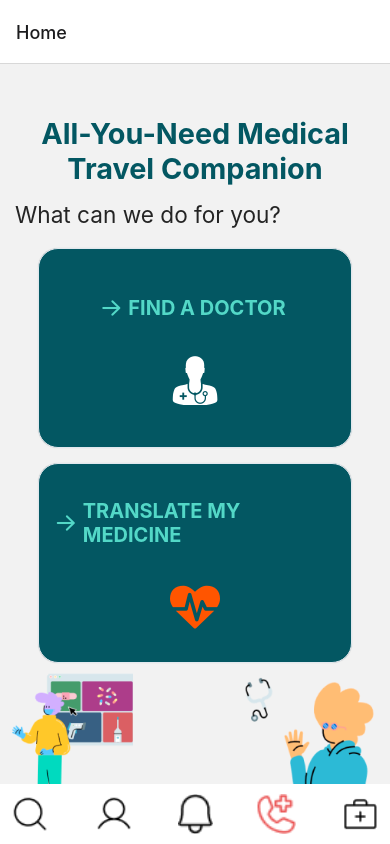
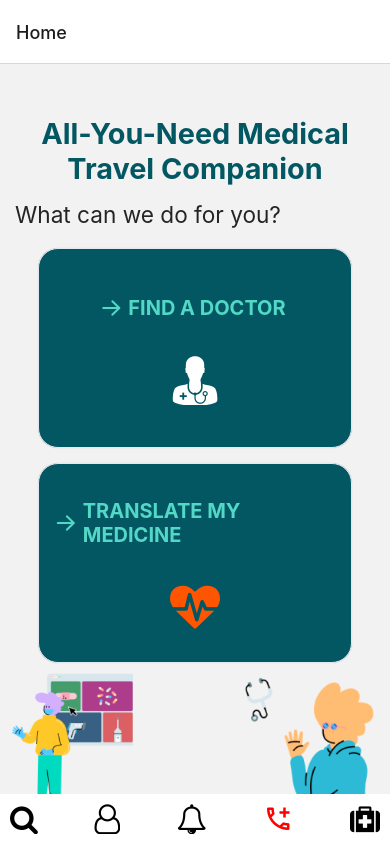
Before and after one commit to ahmadshah99/MediverseApp, a React Native app: screen /Home in a window 390 px wide. Built offline with nearby package versions, Linux system fonts and the light colour scheme.

Commit message:
Menu: Added icons instead of images

```diff
--- a/components/Menu.js
+++ b/components/Menu.js
@@ -1,7 +1,6 @@
 import React from 'react';
 import { StyleSheet, View, TouchableHighlight, Image } from 'react-native';
-import { Card, Icon, Avatar } from 'react-native-elements';
-import { color } from 'react-native-reanimated';
+import { Icon } from 'react-native-elements';
 
 
 const Menu = ({ navigation }) => {
@@ -14,23 +13,39 @@ const Menu = ({ navigation }) => {
         language: 'ara',
         rating: 5
     };
+    const MagnifyingGlassIcon = <Icon name='search' type='font-awesome' size={30} color='#000000' />;
+    const UserIcon = <Icon name='user-o' type='font-awesome' size={30} color='#000000' />;
+    const BellIcon = <Icon name='bell-o' type='font-awesome' size={30} color='#000000' />;
+    const PhoneIcon = <Icon name='phone-plus-outline' type='material-community' size={30} color='#FF0000' />;
+    const MedkitIcon = <Icon name='medkit' type='font-awesome' size={30} color='#000000' />;
+
 
     return (
         <View style={styles.footer}>
             <TouchableHighlight onPress={() => navigation.navigate('Search Doctors')}>
-                <Image source={require('../assets/images/menu/MagnifyingGlass.png')} style={{ height: 40, width: 40 }} />
+                <View>
+                    {MagnifyingGlassIcon}
+                </View>
             </TouchableHighlight>
             <TouchableHighlight onPress={() => navigation.navigate('User Profile'), { item }}>
-                <Image source={require('../assets/images/menu/User.png')} style={{ height: 40, width: 40 }} />
+                <View>
+                    {UserIcon}
+                </View>
             </TouchableHighlight>
             <TouchableHighlight onPress={() => navigation.navigate('')}>
-                <Image source={require('../assets/images/menu/Bell.png')} style={{ height: 40, width: 35 }} />
+                <View>
+                    {BellIcon}
+                </View>
             </TouchableHighlight>
             <TouchableHighlight onPress={() => navigation.navigate('Emergency Call')}>
-                <Image source={require('../assets/images/menu/FirstAid.png')} style={{ height: 40, width: 40 }} />
+                <View>
+                    {PhoneIcon}
+                </View>
             </TouchableHighlight>
             <TouchableHighlight onPress={() => navigation.navigate('Medicine Translator')}>
-                <Image source={require('../assets/images/menu/FirstAidKit.png')} style={{ height: 40, width: 40 }} />
+                <View>
+                    {MedkitIcon}
+                </View>
             </TouchableHighlight>
         </View>
     )
```
